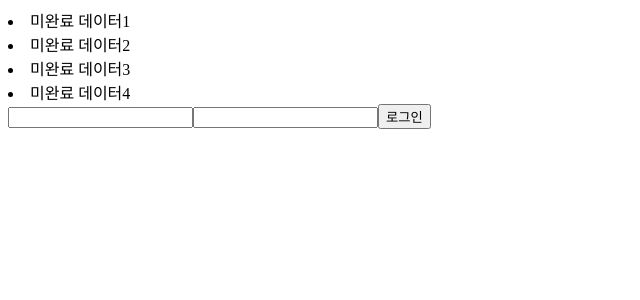
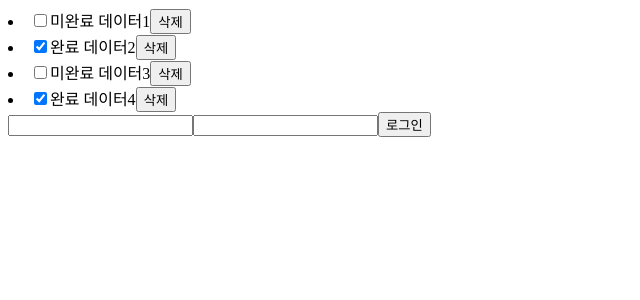
Before and after one commit to team-hikers/Client, a React (Create React App) app: page / in a window 1280 px wide. Shown: the top 300 px of the page, without its empty margins (0-640 px from the left). Built offline with nearby package versions, Linux system fonts and the light colour scheme.

Commit message:
[feat] 완료, 삭제 클라이언트 기능 구현

```diff
--- a/src/components/TodoItem.tsx
+++ b/src/components/TodoItem.tsx
@@ -1,3 +1,5 @@
+import Button from './Button';
+
 type Props = {
   id: number;
   contents: string;
@@ -7,9 +9,27 @@ type Props = {
 const TodoItem = ({ id, contents, isComplete }: Props) => {
   return (
     <li>
+      <input
+        type='checkbox'
+        checked={isComplete}
+        onChange={() => toggleCompleteTodoItem(id, isComplete)}
+      />
       {isComplete ? '완료' : '미완료'} {contents}
+      <Button label='삭제' onClick={() => deleteTodoItem(id)} />
     </li>
   );
+  function toggleCompleteTodoItem(id: number, isComplete: boolean) {
+    // 에러 고려해서 클라이언트에서 완료/미완료 상태에 따라 서버에 다르게 요청
+    if (isComplete) {
+      console.log('완료 취소', id, isComplete);
+    } else {
+      console.log('완료 요청', id, isComplete);
+    }
+  }
+
+  function deleteTodoItem(id: number) {
+    console.log('삭제 요청', id);
+  }
 };
 
 export default TodoItem;
--- a/src/dummys/todos.json
+++ b/src/dummys/todos.json
@@ -7,7 +7,7 @@
   {
     "id": 2,
     "contents": "데이터2",
-    "isComplete": false
+    "isComplete": true
   },
   {
     "id": 3,
@@ -17,6 +17,6 @@
   {
     "id": 4,
     "contents": "데이터4",
-    "isComplete": false
+    "isComplete": true
   }
 ]
```
